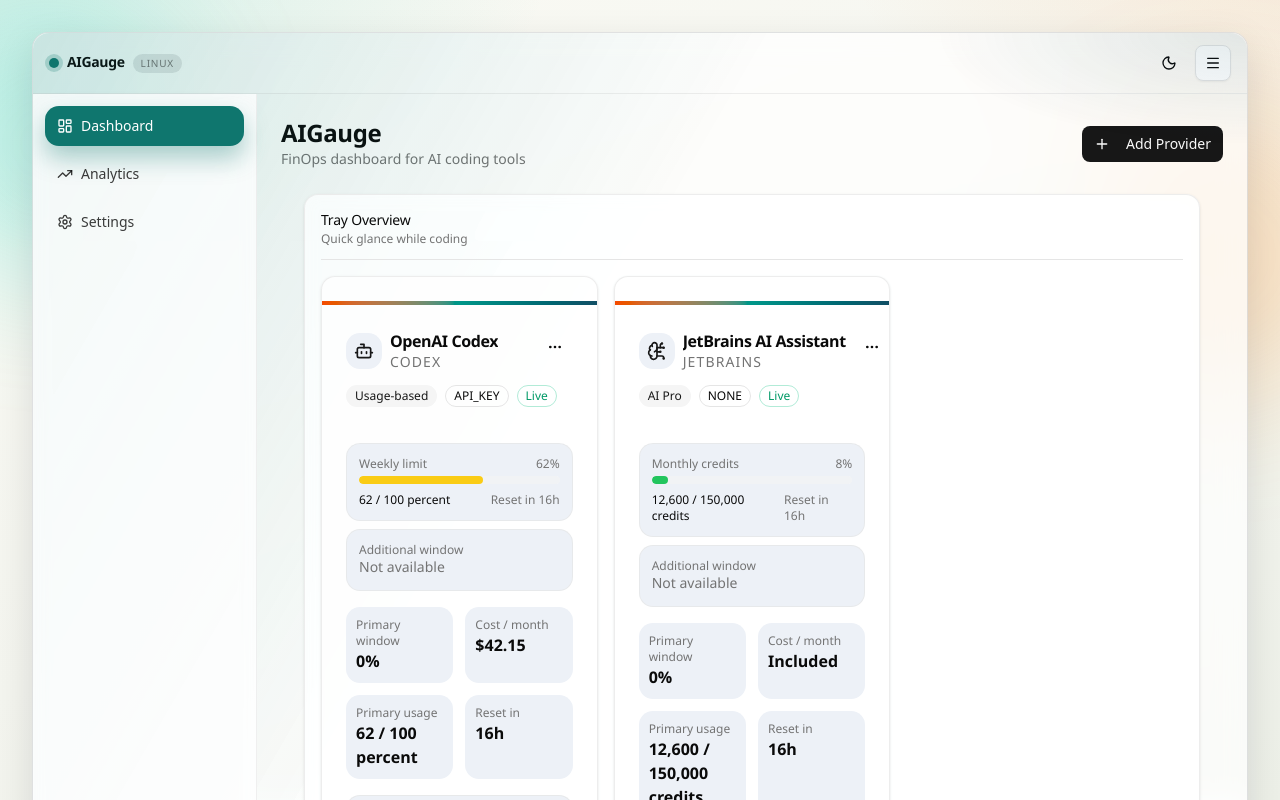
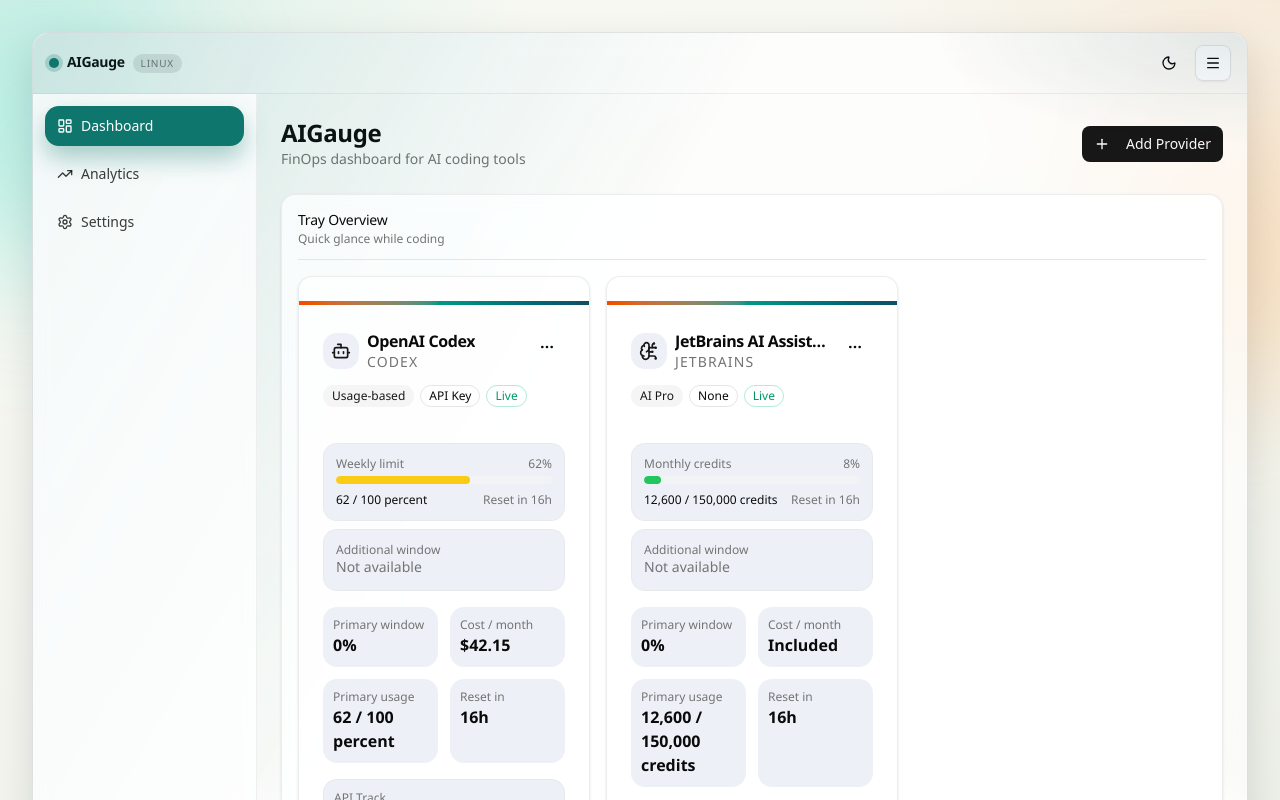
Before and after one commit to bonggeon-k/aigauge, a React (Vite) app: page / in a window 1280 px wide. Both pictures are taken after a click on the button "Skip". Shown: the top 800 px of the page. Built offline with nearby package versions, Linux system fonts and the light colour scheme.

Commit message:
fix: stabilize dashboard card visibility and section sizing

```diff
--- a/src/App.tsx
+++ b/src/App.tsx
@@ -303,7 +303,7 @@
                       </div>
                     </TrayView>
 
-                    <section className="mt-6 grid gap-4 lg:grid-cols-2">
+                    <section className="mt-6 grid gap-4 lg:auto-rows-fr lg:grid-cols-2">
                       <CostSummary entries={entries} />
                       {leadEntry ? (
                         <QuotaTimeline
--- a/src/components/dashboard/CostSummary.tsx
+++ b/src/components/dashboard/CostSummary.tsx
@@ -22,11 +22,11 @@
   const diff = previous > 0 ? ((total - previous) / previous) * 100 : 0;
 
   return (
-    <Card className="border-border/70 bg-card/90">
+    <Card className="flex h-full min-h-[260px] border-border/70 bg-card/90">
       <CardHeader>
         <CardTitle>Cost Summary</CardTitle>
       </CardHeader>
-      <CardContent className="grid gap-4 md:grid-cols-2">
+      <CardContent className="grid flex-1 gap-4 md:grid-cols-2">
         <div>
           <p className="text-sm text-muted-foreground">Monthly total</p>
           <p className="text-3xl font-semibold">
@@ -47,7 +47,7 @@
             <span className="text-muted-foreground">vs last month</span>
           </p>
         </div>
-        <div className="h-48">
+        <div className="h-52 min-h-[13rem]">
           <ResponsiveContainer width="100%" height="100%">
             <PieChart>
               <Pie
--- a/src/components/dashboard/ProviderCard.tsx
+++ b/src/components/dashboard/ProviderCard.tsx
@@ -121,6 +121,21 @@
   return `${used} ${track.unit}`;
 };
 
+const formatAuthMethod = (value: string): string => {
+  switch (value) {
+    case "api_key":
+      return "API Key";
+    case "oauth":
+      return "OAuth";
+    case "token":
+      return "Token";
+    case "none":
+      return "None";
+    default:
+      return value;
+  }
+};
+
 export const ProviderCard = ({ entry, onSetup, onOpenSettings }: ProviderCardProps) => {
   const Icon = iconMap[entry.info.id as keyof typeof iconMap] ?? Bot;
 
@@ -195,36 +210,38 @@
       <Card className="flex h-full min-h-[430px] flex-col overflow-hidden border-border/70 bg-[var(--glass-bg)] shadow-[var(--shadow-soft)] transition-all duration-300 hover:shadow-[var(--shadow-hard)]">
         <div className="pointer-events-none h-1 bg-gradient-to-r from-[var(--chart-1)] via-[var(--chart-2)] to-[var(--chart-3)]" />
         <CardHeader className="pb-3">
-          <div className="flex items-start justify-between gap-2">
-            <div className="flex items-center gap-2">
+          <div className="flex min-w-0 items-start justify-between gap-2">
+            <div className="flex min-w-0 flex-1 items-center gap-2">
               <div className="rounded-xl bg-[var(--surface-1)] p-2">
                 <Icon className="h-5 w-5 text-primary" />
               </div>
-              <div>
-                <CardTitle className="max-w-[13rem] truncate text-base font-semibold tracking-tight">{entry.info.name}</CardTitle>
+              <div className="min-w-0">
+                <CardTitle className="truncate text-base font-semibold tracking-tight">{entry.info.name}</CardTitle>
                 <CardDescription className="uppercase tracking-[0.08em]">{entry.info.id}</CardDescription>
               </div>
             </div>
             <DropdownMenu>
               <DropdownMenuTrigger asChild>
-                <Button variant="ghost" size="icon" aria-label="Provider menu">
+                <Button variant="ghost" size="icon" aria-label="Provider menu" className="shrink-0">
                   <MoreHorizontal className="h-4 w-4" />
                 </Button>
               </DropdownMenuTrigger>
-              <DropdownMenuContent align="end">
-                <DropdownMenuItem onClick={() => onOpenSettings(entry.info.id)}>
+              <DropdownMenuContent align="end" className="min-w-[14rem] max-w-[18rem]">
+                <DropdownMenuItem className="whitespace-normal break-words leading-snug" onClick={() => onOpenSettings(entry.info.id)}>
                   Provider Settings
                 </DropdownMenuItem>
-                <DropdownMenuItem onClick={() => onSetup(entry.info.id)}>
+                <DropdownMenuItem className="whitespace-normal break-words leading-snug" onClick={() => onSetup(entry.info.id)}>
                   Setup Credential
                 </DropdownMenuItem>
               </DropdownMenuContent>
             </DropdownMenu>
           </div>
-          <div className="mt-1 flex items-center gap-2">
-            <Badge variant="secondary">{entry.info.plan_name}</Badge>
-            <Badge variant="outline" className="uppercase">
-              {entry.info.auth_method}
+          <div className="mt-1 flex flex-wrap items-center gap-1.5">
+            <Badge variant="secondary" className="max-w-full truncate">
+              {entry.info.plan_name}
+            </Badge>
+            <Badge variant="outline" className="max-w-full truncate">
+              {formatAuthMethod(entry.info.auth_method)}
             </Badge>
             <Badge variant="outline" className={entry.health.reachable ? "border-emerald-500/30 text-emerald-600 dark:text-emerald-400" : "border-rose-500/30 text-rose-600 dark:text-rose-400"}>
               {entry.health.reachable ? "Live" : "Offline"}
@@ -286,9 +303,11 @@
                               }}
                             />
                           </div>
-                          <div className="mt-2 flex items-center justify-between text-xs">
-                            <span className="font-medium">{formatTrackUsage(track)}</span>
-                            <span className="text-muted-foreground">
+                          <div className="mt-2 flex items-center justify-between gap-2 text-xs">
+                            <span className="min-w-0 truncate font-medium" title={formatTrackUsage(track)}>
+                              {formatTrackUsage(track)}
+                            </span>
+                            <span className="shrink-0 text-muted-foreground">
                               Reset in {getResetCountdown(track.reset_at)}
                             </span>
                           </div>
--- a/src/components/dashboard/QuotaTimeline.tsx
+++ b/src/components/dashboard/QuotaTimeline.tsx
@@ -41,11 +41,11 @@
   const projected = elapsedRatio > 0 ? Math.round(used / elapsedRatio) : used;
 
   return (
-    <Card className="border-border/70 bg-card/90">
+    <Card className="flex h-full min-h-[260px] border-border/70 bg-card/90">
       <CardHeader>
         <CardTitle>Quota Timeline</CardTitle>
       </CardHeader>
-      <CardContent className="space-y-3 text-sm">
+      <CardContent className="flex flex-1 flex-col justify-between space-y-3 text-sm">
         <div>
           <div className="mb-1 flex justify-between text-xs text-muted-foreground">
             <span>Time elapsed</span>
--- a/src/components/layout/TrayView.tsx
+++ b/src/components/layout/TrayView.tsx
@@ -6,7 +6,7 @@
 }
 
 export const TrayView = ({ children }: TrayViewProps) => (
-  <section className="mx-auto w-full max-w-4xl rounded-xl border border-border/70 bg-background/70 p-4 shadow-sm backdrop-blur">
+  <section className="w-full rounded-xl border border-border/70 bg-background/70 p-4 shadow-sm backdrop-blur">
     <div className="mb-3">
       <h2 className="text-sm font-medium">Tray Overview</h2>
       <p className="text-xs text-muted-foreground">Quick glance while coding</p>
```
